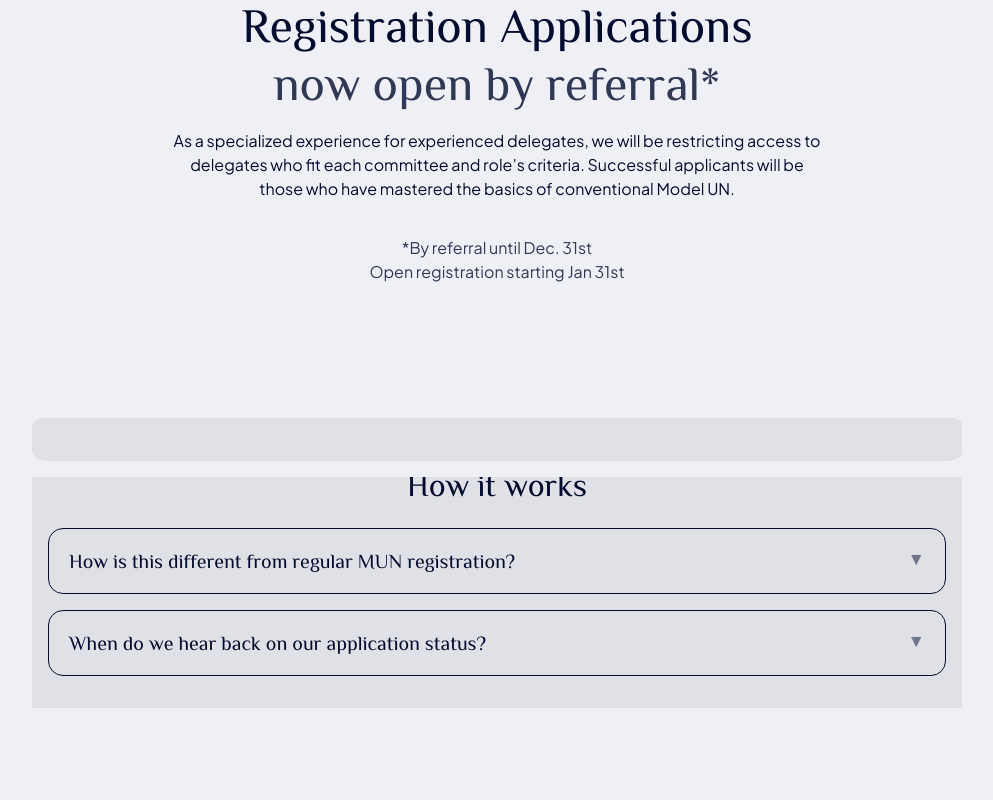
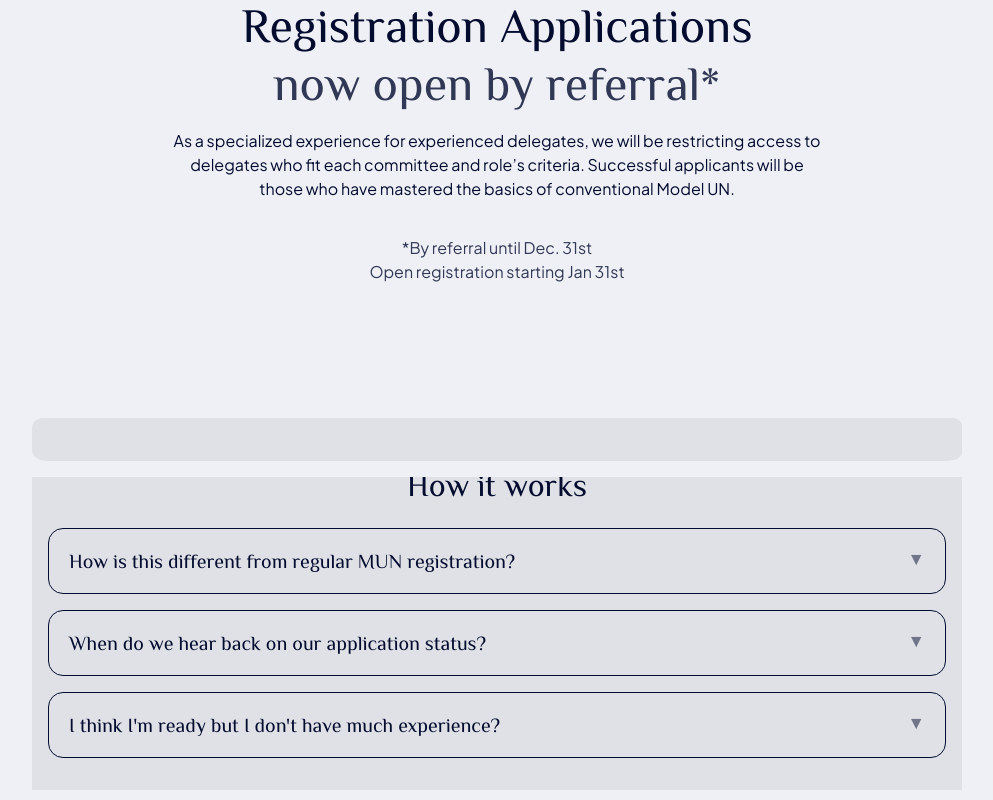
Before and after one commit to oklex/simnato-site, a Next.js app: page /registration in a window 1280 px wide. Shown: the part 323-1123 px from the top of the page, without its empty margins (143-1136 px from the left). Before the commit the page ends 1041 px from the top, so only its background shows below. Built offline with nearby package versions, Linux system fonts and the light colour scheme.

Commit message:
updated the FAQ type fields

```diff
--- a/src/pages/registration.tsx
+++ b/src/pages/registration.tsx
@@ -102,7 +102,6 @@ export const RegistrationPage = (): ReactElement => {
 						]}
 					></Accordion>
 					<Spacer />
-
 					<Accordion
 						background="transparent"
 						mode="dark"
@@ -127,6 +126,42 @@ export const RegistrationPage = (): ReactElement => {
 										<Text mode="dark">
 											Once sent an offer, you will have 72 hours to accept your
 											role and pay.
+										</Text>
+									</>
+								),
+							},
+						]}
+					></Accordion>
+					<Spacer />
+					<Accordion
+						background="transparent"
+						mode="dark"
+						content={[
+							{
+								key: 'key',
+								label: (
+									<Div width="100%">
+										<Header level={6} mode="dark">
+											I think I'm ready but I don't have much experience?
+										</Header>
+									</Div>
+								),
+								content: (
+									<>
+										<Text mode="dark">
+											Number of conferences, is not the same as skill! If you
+											have the experience and awards to suggest your competency,
+											that's great. If not, we are open to learning more about
+											you.
+										</Text>
+										<br />
+										<Text mode="dark">
+											Look out for fields on the applicaiton form where we ask
+											about other relevant experience for individual skillsets.
+											Elaborate as much you think you need to in these fields.
+											Finally, if you know any of the staff, ask them for
+											feedback and see if they are willing to give you a
+											referral.
 										</Text>
 									</>
 								),
```
